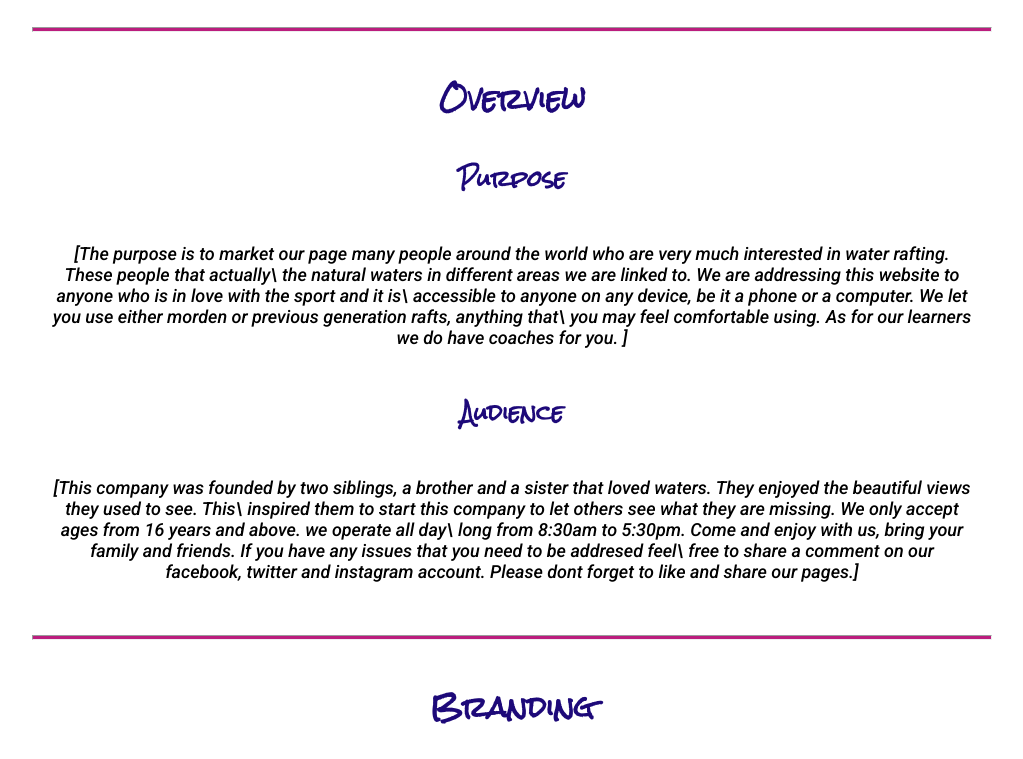
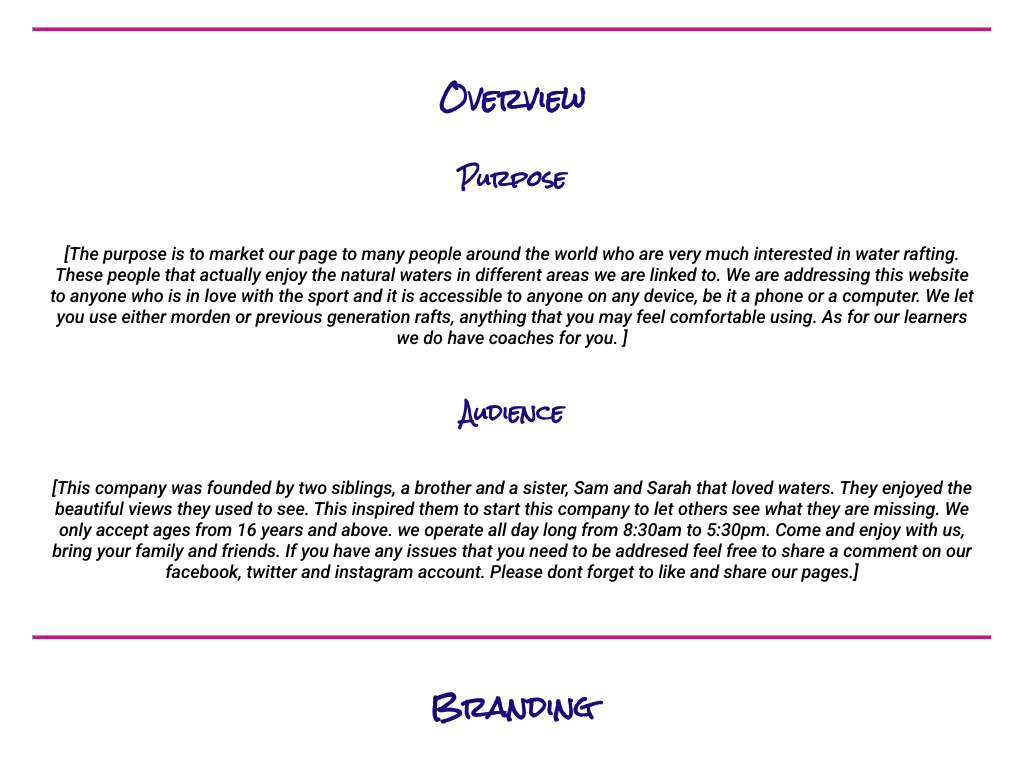
Before and after one commit to leonahdongo/wdd130, a plain HTML site: page wwr/site-plan-rafting.html in a window 1280 px wide. Shown: the part 425-1184 px from the top of the page, without its empty margins (128-1151 px from the left). Drawn offline with Linux system fonts and the light colour scheme.

```diff
--- a/wwr/site-plan-rafting.html
+++ b/wwr/site-plan-rafting.html
@@ -19,16 +19,16 @@
     <hr />
     <h2>Overview</h2>
     <h3>Purpose</h3>
-    <p>[The purpose is to market our page many people around the world who are very much interested in water rafting. These people that actually\
-        the natural waters in different areas we are linked to. We are addressing this website to anyone who is in love with the sport and it is\
-        accessible to anyone on any device, be it a phone or a computer. We let you use either morden or previous generation rafts, anything that\
+    <p>[The purpose is to market our page to many people around the world who are very much interested in water rafting. These people that actually
+       enjoy the natural waters in different areas we are linked to. We are addressing this website to anyone who is in love with the sport and it is
+        accessible to anyone on any device, be it a phone or a computer. We let you use either morden or previous generation rafts, anything that
         you may feel comfortable using. As for our learners we do have coaches for you.  ]</p>
     <!-- change this -->
 
     <h3>Audience</h3>
-    <p>[This company was founded by two siblings, a brother and a sister that loved waters. They enjoyed the beautiful views they used to see. This\
-        inspired them to start this company to let others see what they are missing. We only accept ages from 16 years and above. we operate all day\
-        long from 8:30am to 5:30pm. Come and enjoy with us, bring your family and friends. If you have any issues that you need to be addresed feel\
+    <p>[This company was founded by two siblings, a brother and a sister, Sam and Sarah that loved waters. They enjoyed the beautiful views they used to see. This
+        inspired them to start this company to let others see what they are missing. We only accept ages from 16 years and above. we operate all day
+        long from 8:30am to 5:30pm. Come and enjoy with us, bring your family and friends. If you have any issues that you need to be addresed feel
         free to share a comment on our facebook, twitter and instagram account. Please dont forget to like and share our pages.]</p>
     <!-- change this -->
 
```
